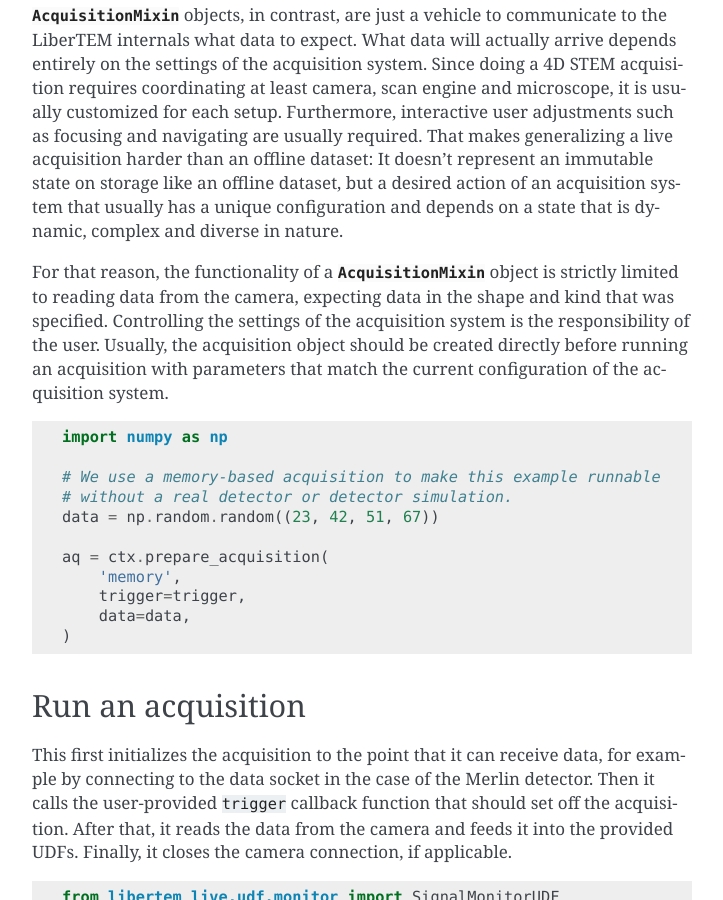
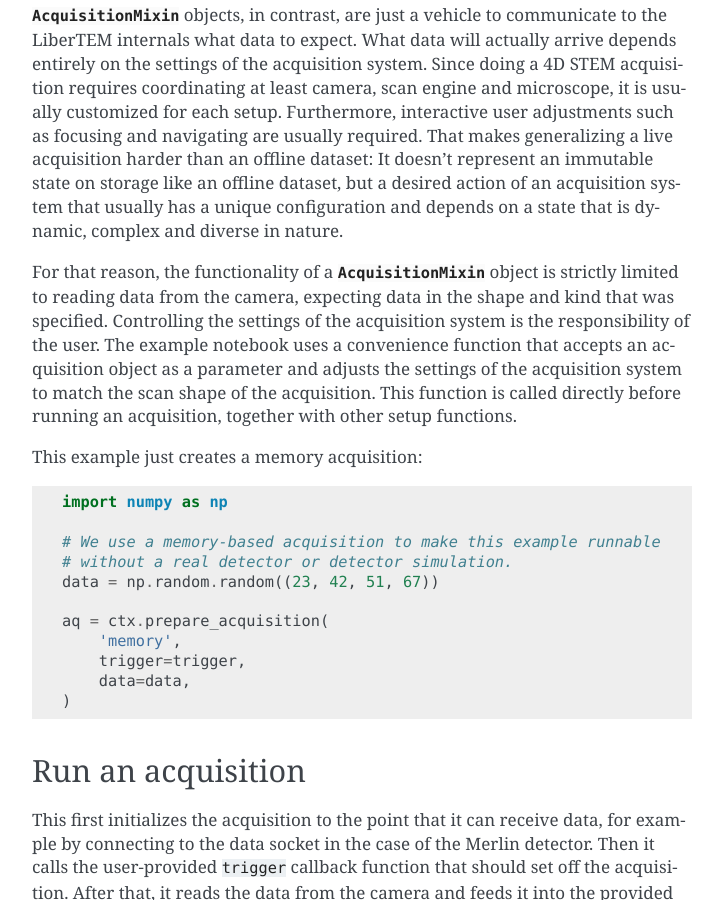
Before and after one commit to LiberTEM/LiberTEM-live, a Sphinx documentation site: the page built from docs/source/usage.rst, in a window 1280 px wide and 900 px high, scrolled down 1753 px. Shown: the whole window, without its empty margins (388-1111 px from the left). Built offline with Sphinx 7.4.7, drawn with Linux system fonts in a browser that asks for light colours; pages that are not in the unit, such as notebooks, are missing from menus.

Commit message:
Tweak documentation and notebooks regarding setup functions

```diff
--- a/docs/source/usage.rst
+++ b/docs/source/usage.rst
@@ -102,9 +102,13 @@ For that reason, the functionality of a
 :class:`~libertem_live.detector.base.acquisition.AcquisitionMixin` object is
 strictly limited to reading data from the camera, expecting data in the shape
 and kind that was specified. Controlling the settings of the acquisition system
-is the responsibility of the user. Usually, the acquisition object should be
-created directly before running an acquisition with parameters that match the
-current configuration of the acquisition system.
+is the responsibility of the user. The example notebook uses a convenience
+function that accepts an acquisition object as a parameter and adjusts the
+settings of the acquisition system to match the scan shape of the acquisition.
+This function is called directly before running an acquisition, together with
+other setup functions.
+
+This example just creates a memory acquisition:
 
 .. testcode::
 
```
Also changed, not shown: 1 other file.
